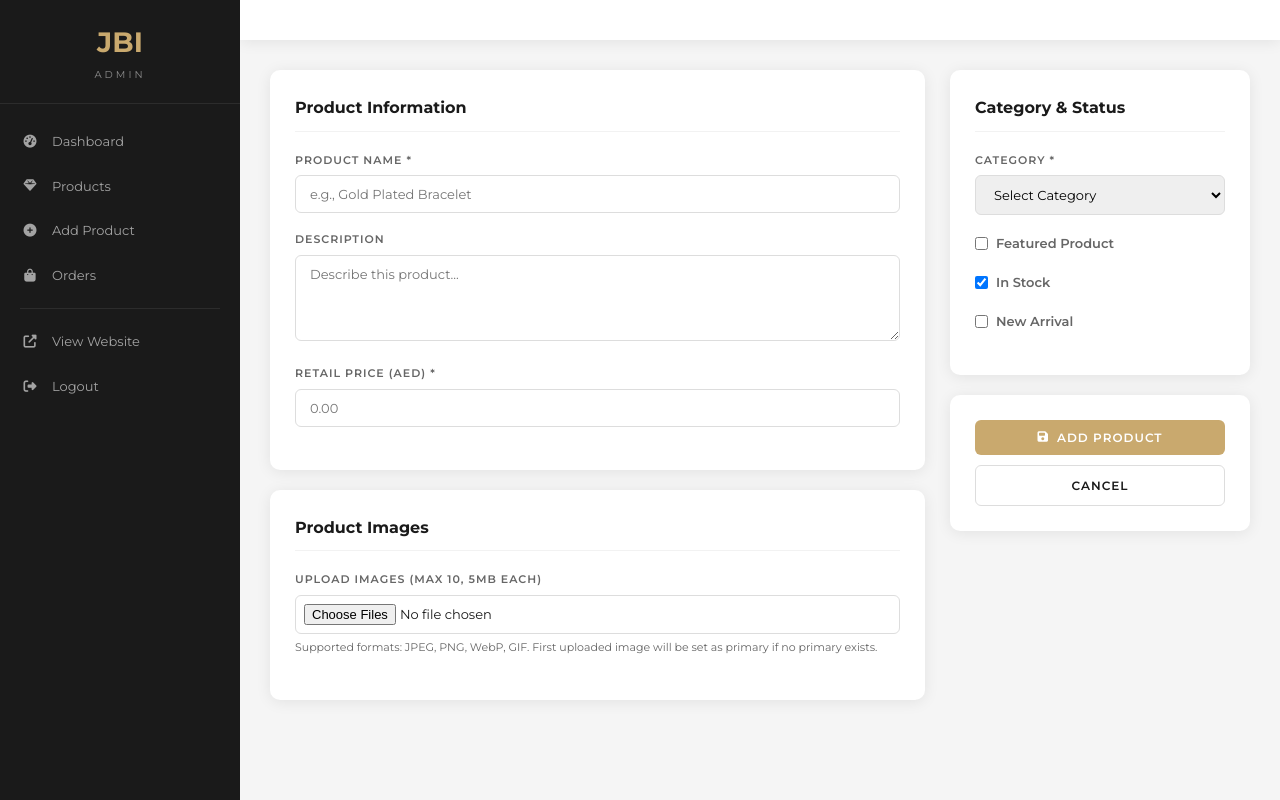
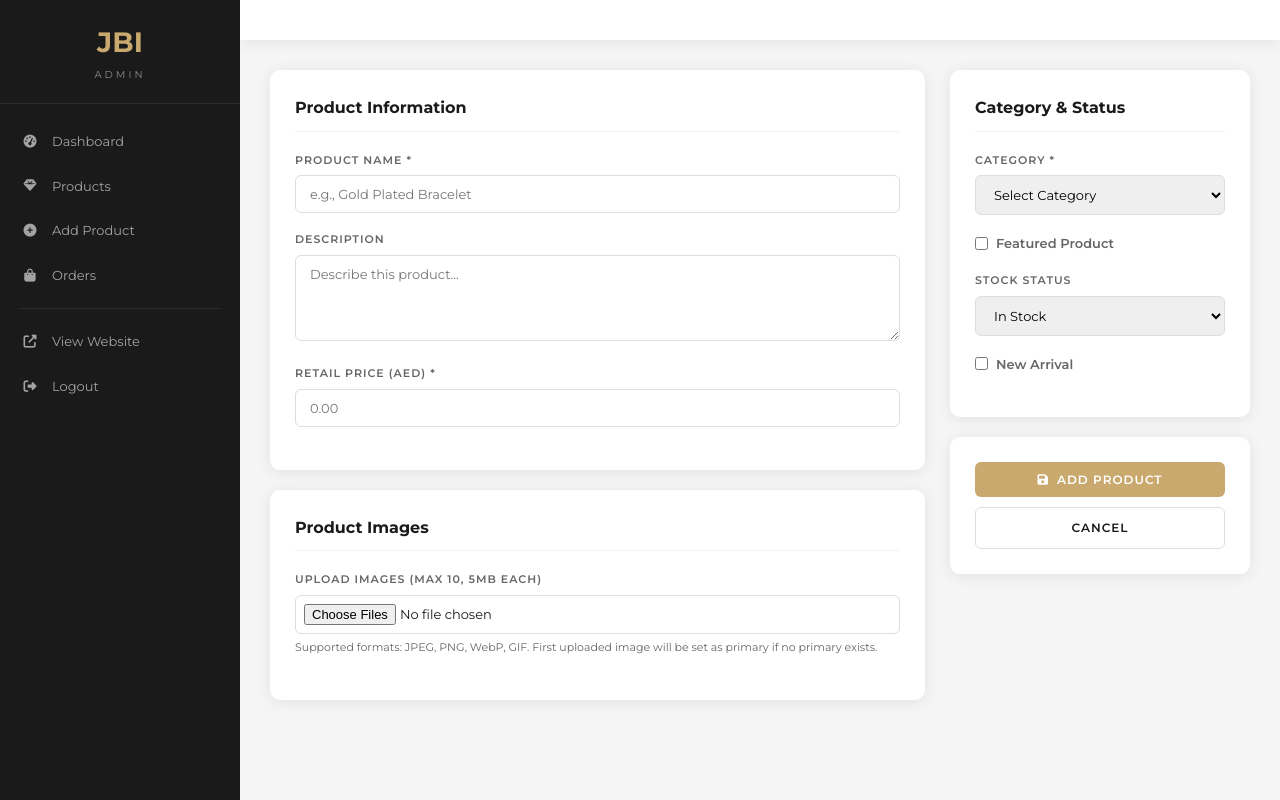
Before and after one commit to jubin-ts/jewels-by-iram, a Node project: template views/admin/product-form.ejs in a window 1280 px wide. Run offline with Node 20 templates, Linux system fonts and the light colour scheme; the template is opened without the code that fills it, so the values that code supplies are empty.

Commit message:
Fix stock-select bug, hide New Arrivals price, and speed up the site
- The admin "In Stock" checkbox is now an explicit Stock Status select
  (In Stock / Out of Stock). The old checkbox pattern relied on the
  field being entirely absent from the request when unchecked; once
  a form field always submits a value, choosing "Out of Stock" would
  have silently saved as in stock, since the string "0" is truthy in
  JS - fixed the route logic to check in_stock === '0' explicitly.
- New Arrivals cards on the homepage no longer show a price, per
  request; Featured Collection still does.
- Performance: vercel.json was routing every single request - CSS,
  JS, and every image - through the Node serverless function via a
  single catch-all route, instead of letting Vercel's CDN serve those
  directly. Static assets now bypass the Lambda entirely, with cache
  headers set.
- Every cold start re-ran the full schema/seed/migration sequence
  (~12+ sequential DB round trips, including a bcrypt hash) before
  handling its first request, even once nothing was left to do. Added
  a fast-path check that, once categories are fully migrated, returns
  after 2 round trips instead of walking every seed/migration branch.
- Added a preconnect hint for the Font Awesome CDN (already had one
  for Google Fonts) and moved our own stylesheet ahead of the two
  external ones in <head>.

Verified locally against a real Postgres: confirmed selecting "Out of
Stock" now actually persists as out of stock (both on create and on
re-opening the edit form), and that New Arrivals cards render without
a price while Featured Collection is unaffected.

Co-Authored-By: Claude Sonnet 5 <noreply@anthropic.com>
Claude-Session: https://claude.ai/code/session_01LfSd6XLYcpne6BToCApEnP

```diff
--- a/routes/admin.js
+++ b/routes/admin.js
@@ -154,7 +154,7 @@ router.post('/products/create', requireAdmin, upload.array('images', 10), valida
       INSERT INTO products (name, slug, description, price, wholesale_price, category_id, featured, in_stock, new_arrival)
       VALUES ($1, $2, $3, $4, $5, $6, $7, $8, $9)
       RETURNING id
-    `, [name, slug, description || '', parseFloat(price), wholesale_price ? parseFloat(wholesale_price) : null, parseInt(category_id, 10), featured ? 1 : 0, in_stock !== undefined ? (in_stock ? 1 : 0) : 1, new_arrival ? 1 : 0]);
+    `, [name, slug, description || '', parseFloat(price), wholesale_price ? parseFloat(wholesale_price) : null, parseInt(category_id, 10), featured ? 1 : 0, in_stock === '0' ? 0 : 1, new_arrival ? 1 : 0]);
 
     const productId = result.rows[0].id;
 
@@ -192,7 +192,7 @@ router.post('/products/update/:id', requireAdmin, upload.array('images', 10), va
     await pool.query(`
       UPDATE products SET name = $1, description = $2, price = $3, wholesale_price = $4, category_id = $5, featured = $6, in_stock = $7, new_arrival = $8, updated_at = NOW()
       WHERE id = $9
-    `, [name, description || '', parseFloat(price), wholesale_price ? parseFloat(wholesale_price) : null, parseInt(category_id, 10), featured ? 1 : 0, in_stock !== undefined ? (in_stock ? 1 : 0) : 1, new_arrival ? 1 : 0, productId]);
+    `, [name, description || '', parseFloat(price), wholesale_price ? parseFloat(wholesale_price) : null, parseInt(category_id, 10), featured ? 1 : 0, in_stock === '0' ? 0 : 1, new_arrival ? 1 : 0, productId]);
 
     // Save new images if uploaded
     if (req.files && req.files.length > 0) {
--- a/views/admin/product-form.ejs
+++ b/views/admin/product-form.ejs
@@ -65,11 +65,12 @@
                     Featured Product
                   </label>
                 </div>
-                <div class="form-group checkbox-group">
-                  <label>
-                    <input type="checkbox" name="in_stock" value="1" <%= (!product || product.in_stock) ? 'checked' : '' %>>
-                    In Stock
-                  </label>
+                <div class="form-group">
+                  <label for="in_stock">Stock Status</label>
+                  <select id="in_stock" name="in_stock">
+                    <option value="1" <%= (!product || product.in_stock) ? 'selected' : '' %>>In Stock</option>
+                    <option value="0" <%= (product && !product.in_stock) ? 'selected' : '' %>>Out of Stock</option>
+                  </select>
                 </div>
                 <div class="form-group checkbox-group">
                   <label>
--- a/views/index.ejs
+++ b/views/index.ejs
@@ -147,7 +147,6 @@
             <div class="product-info">
               <span class="product-category"><%= product.category_name %></span>
               <h3><a href="/product/<%= product.slug %>"><%= product.name %></a></h3>
-              <div class="product-price">AED <%= product.price.toFixed(2) %></div>
               <button class="btn btn-add-cart" onclick="addToCart(<%= product.id %>)">
                 <i class="fas fa-shopping-bag"></i> Add to Cart
               </button>
--- a/views/partials/header.ejs
+++ b/views/partials/header.ejs
@@ -9,9 +9,10 @@
   <link rel="icon" type="image/jpeg" href="/images/logo.jpeg">
   <link rel="preconnect" href="https://fonts.googleapis.com">
   <link rel="preconnect" href="https://fonts.gstatic.com" crossorigin>
+  <link rel="preconnect" href="https://cdnjs.cloudflare.com" crossorigin>
+  <link rel="stylesheet" href="/css/style.css">
   <link href="https://fonts.googleapis.com/css2?family=Cormorant+Garamond:ital,wght@0,300;0,400;0,500;0,600;0,700;1,300;1,400&family=Montserrat:wght@300;400;500;600;700&display=swap" rel="stylesheet">
   <link rel="stylesheet" href="https://cdnjs.cloudflare.com/ajax/libs/font-awesome/6.5.1/css/all.min.css">
-  <link rel="stylesheet" href="/css/style.css">
 </head>
 <body>
   <!-- Top Bar -->
```
Also changed, not shown: database/db.js (+15 -4 lines), vercel.json.
